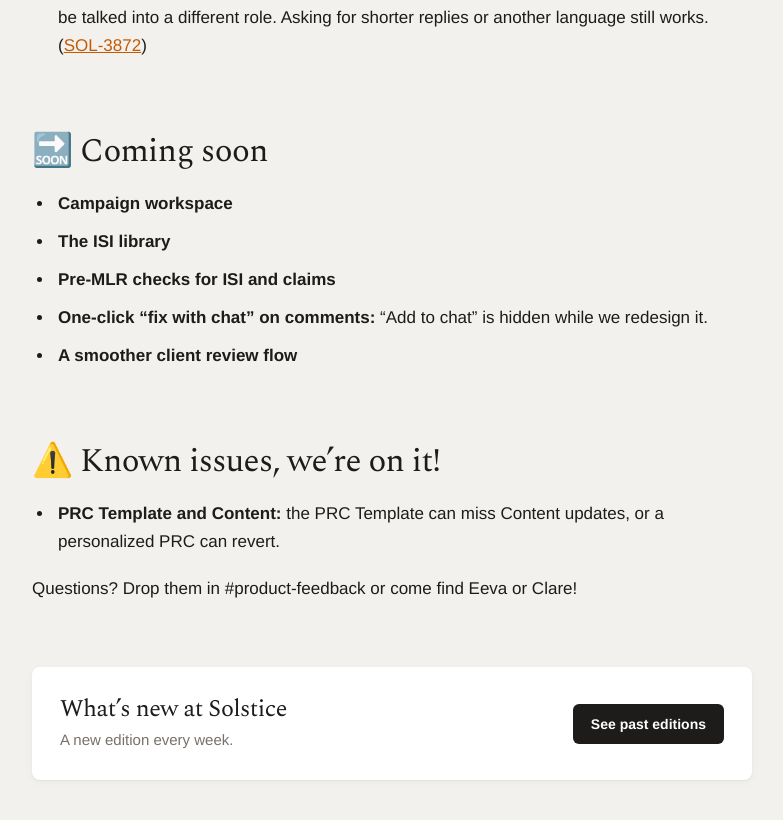
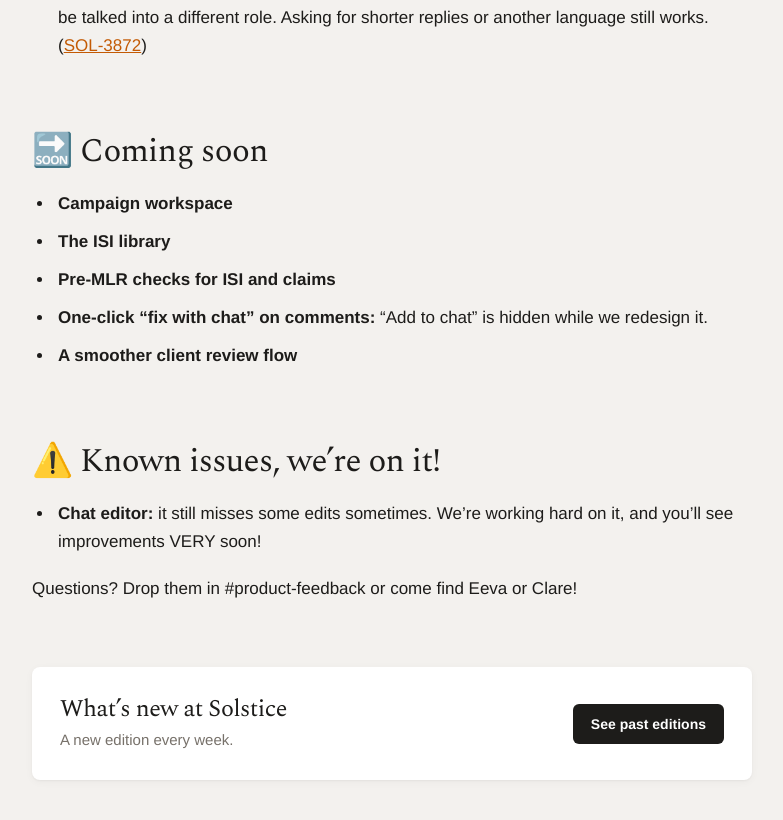
Before and after one commit to eeva-ff/solstice-newsletter, a Jekyll site: the page built from _posts/2026-11-12-whats-new.md, in a window 1280 px wide and 900 px high, scrolled down 2081 px. Shown: the top 820 px of the window, without its empty margins (248-1031 px from the left). Built offline with Jekyll 4.4.1, drawn with Linux system fonts in a browser that asks for light colours; a style sheet for code colours, icons or effects is not loaded.

Commit message:
Nov 12 edition: update known issues to chat editor
Co-Authored-By: Claude Opus 5.5 <noreply@anthropic.com>
Claude-Session: https://claude.ai/code/session_01MtDLRoeVGt5j42yVCPqb8w

```diff
--- a/_posts/2026-11-12-whats-new.md
+++ b/_posts/2026-11-12-whats-new.md
@@ -46,6 +46,6 @@ Spotted a typo in a brand’s name? Anyone who can open the brand profile can no
 
 ## ⚠️ Known issues, we’re on it!
 
-- **PRC Template and Content:** the PRC Template can miss Content updates, or a personalized PRC can revert.
+- **Chat editor:** it still misses some edits sometimes. We’re working hard on it, and you’ll see improvements VERY soon!
 
 Questions? Drop them in #product-feedback or come find Eeva or Clare!
```
